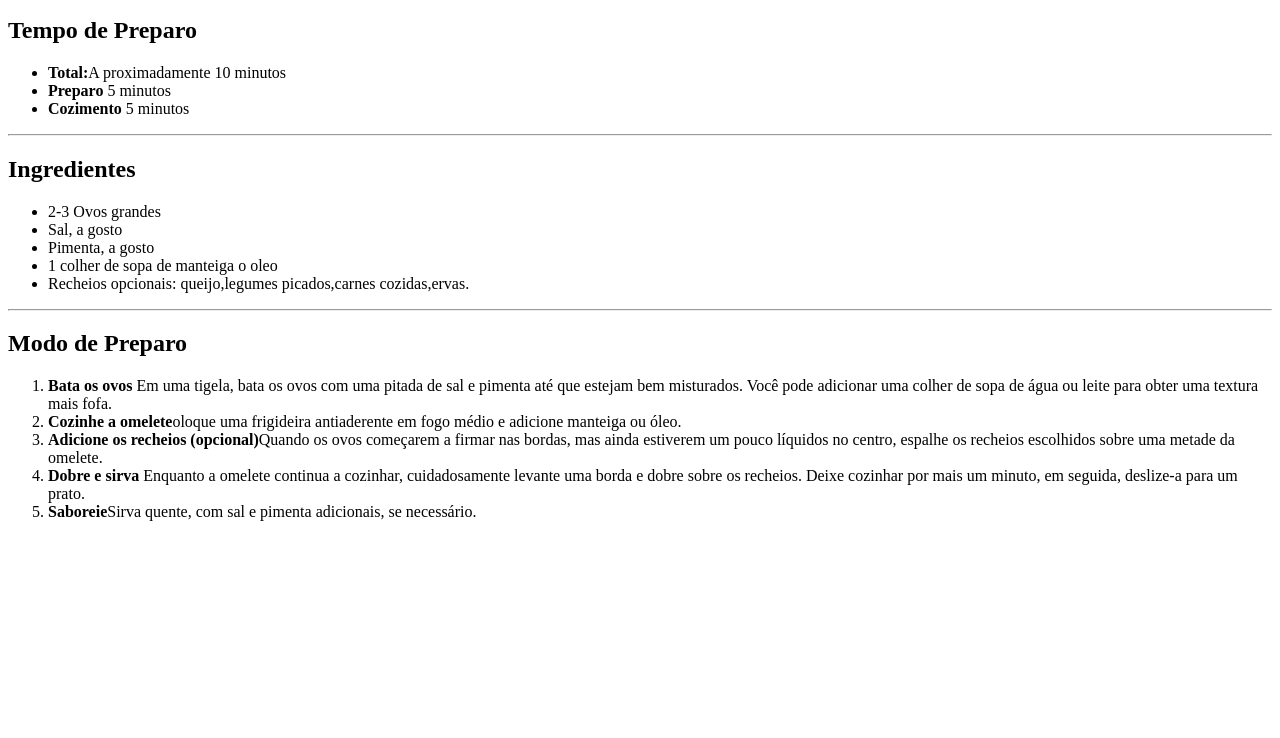
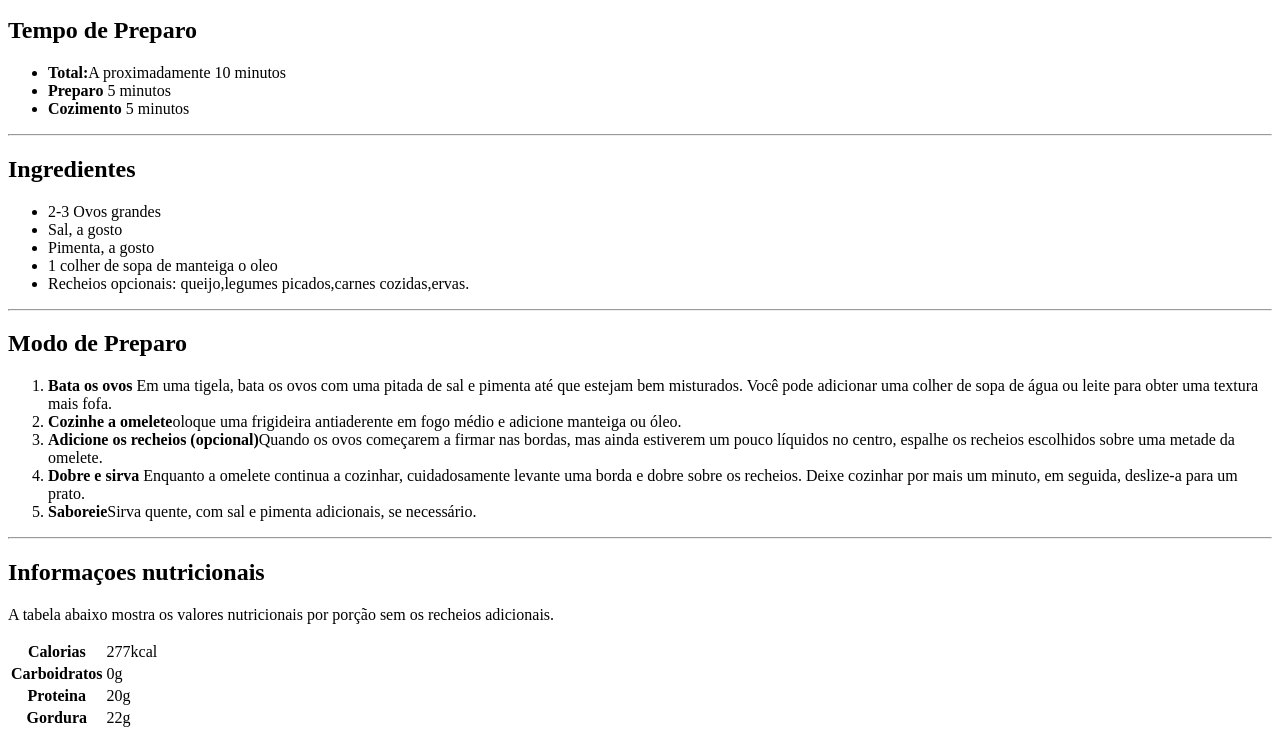
Before and after one commit to rhogerss9/receitas, a plain HTML site: page index.html in a window 1280 px wide. Shown: the part 413-1151 px from the top of the page. Before the commit the page ends 950 px from the top, so only its background shows below. Drawn offline with Linux system fonts and the light colour scheme.

Commit message:
quinto commit do html

```diff
--- a/index.html
+++ b/index.html
@@ -66,6 +66,33 @@
         </ol>
     </div>
 
+    <hr>
+
+    <div>
+        <h2>Informaçoes nutricionais</h2>
+
+        <p>A tabela abaixo mostra os valores nutricionais por porção sem os recheios adicionais.</p>
+
+
+        <table>
+            <tr>
+                <th>Calorias</th>
+                <td>277kcal</td>
+            </tr>
+            <tr>
+                <th>Carboidratos</th>
+                <td>0g</td>
+            </tr>
+            <tr>
+                <th>Proteina</th>
+                <td>20g</td>
+            </tr>
+            <tr>
+                <th>Gordura</th>
+                <td>22g</td>
+            </tr>
+        </table>
+    </div>
 </div>
 </body>
 </html>
```
